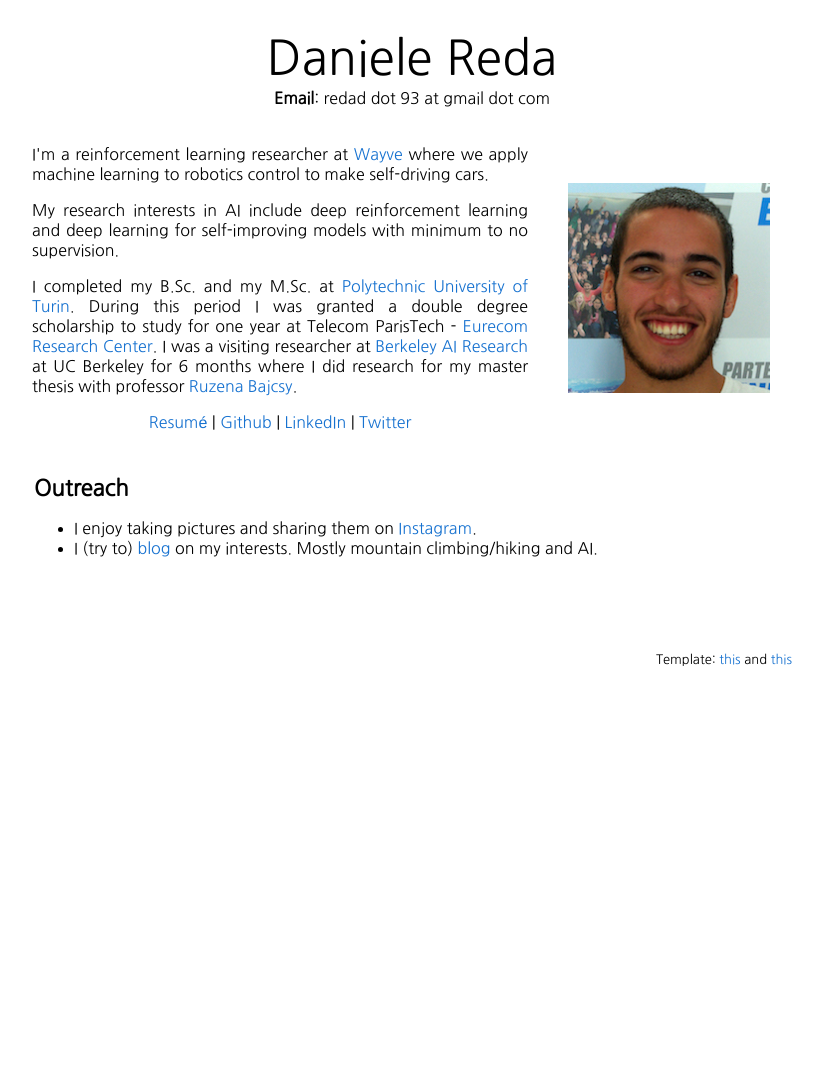
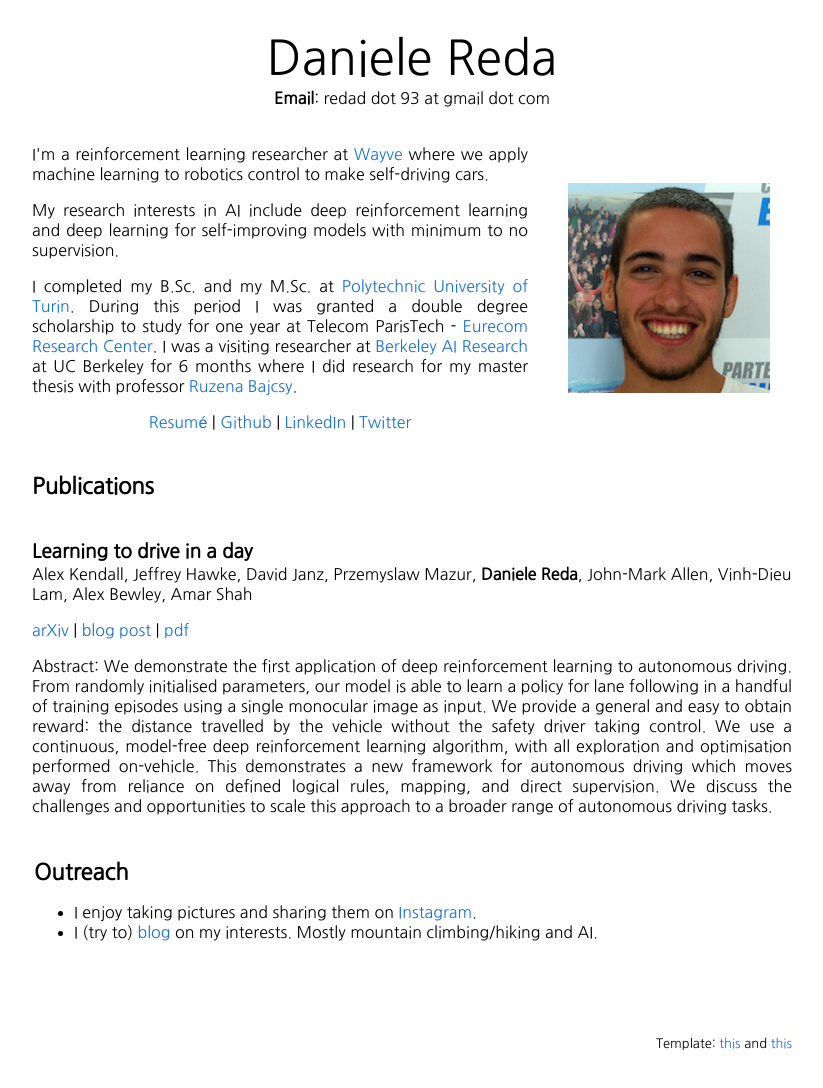
Before and after one commit to rdednl/rdednl.github.io, a plain HTML site: page index.html in a window 1280 px wide. Shown: the whole page, without its empty margins (228-1051 px from the left). Before the commit the page ends 800 px from the top, so only its background shows below. Drawn offline with Linux system fonts and the light colour scheme; a script that the page names is missing.

Commit message:
add l2diad

```diff
--- a/index.html
+++ b/index.html
@@ -82,7 +82,6 @@
   </tr>
 </table>
 
-<!--
 <table width="100%" align="center" border="0" cellspacing="0" cellpadding="20">
   <tr><td><sectionheading>Publications</sectionheading></td></tr>
 </table>
@@ -95,13 +94,15 @@
       </p>
 
       <a href="https://arxiv.org/abs/1807.00412">arXiv</a> |
-      <a href="https://wayve.ai/blog/learning-to-drive-in-a-day-with-reinforcement-learning">blog post</a>
+      <a href="https://wayve.ai/blog/learning-to-drive-in-a-day-with-reinforcement-learning">blog post</a> |
+      <a href="https://arxiv.org/pdf/1807.00412.pdf">pdf</a>
       <br>
 
+      <p align="justify"> Abstract: We demonstrate the first application of deep reinforcement learning to autonomous driving. From randomly initialised parameters, our model is able to learn a policy for lane following in a handful of training episodes using a single monocular image as input. We provide a general and easy to obtain reward: the distance travelled by the vehicle without the safety driver taking control. We use a continuous, model-free deep reinforcement learning algorithm, with all exploration and optimisation performed on-vehicle. This demonstrates a new framework for autonomous driving which moves away from reliance on defined logical rules, mapping, and direct supervision. We discuss the challenges and opportunities to scale this approach to a broader range of autonomous driving tasks.</i></p>
     </td>
   </tr>
-  </table>
--->
+
+</table>
 
 <table width="100%" align="center" border="0" cellpadding="20">
   <tr><td>
```
